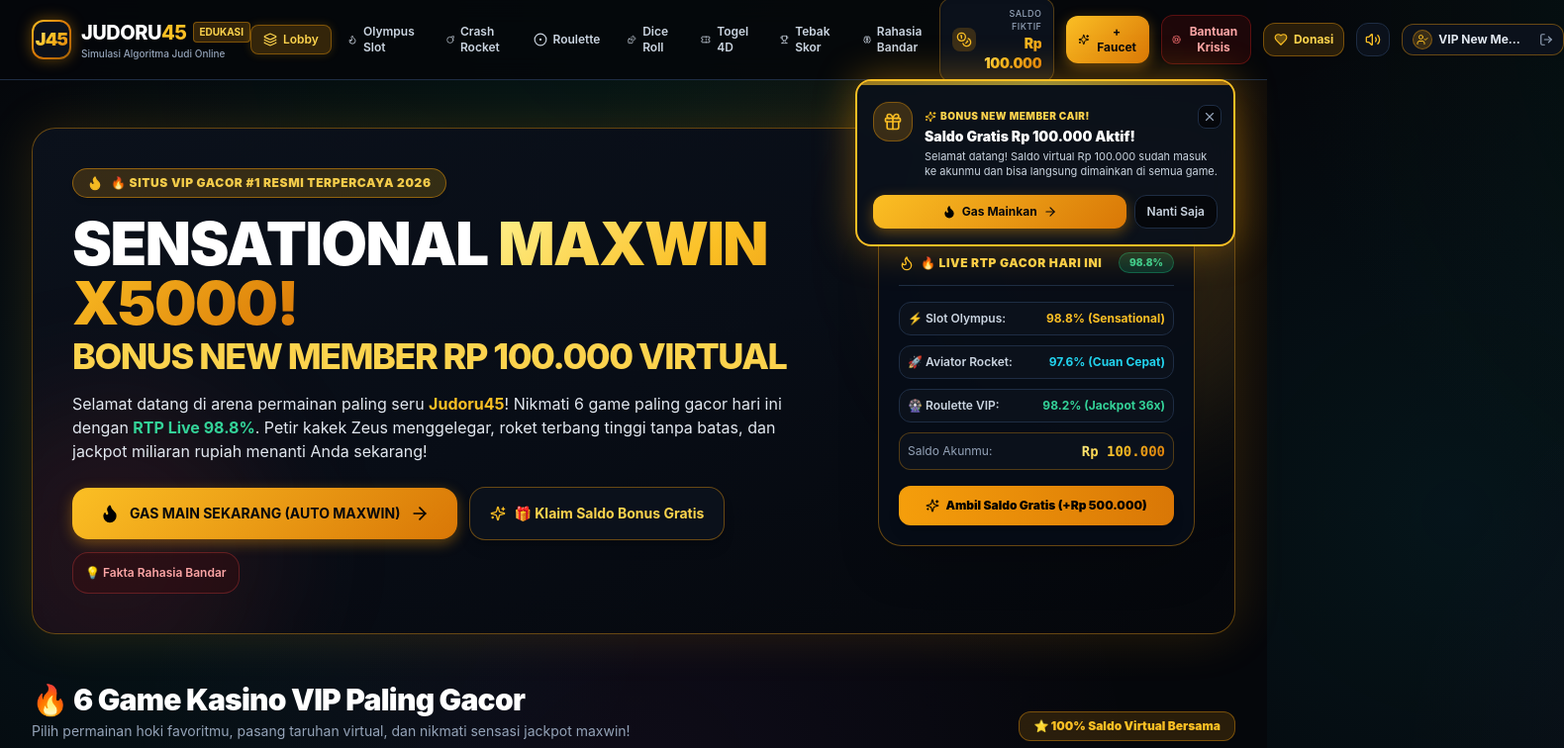
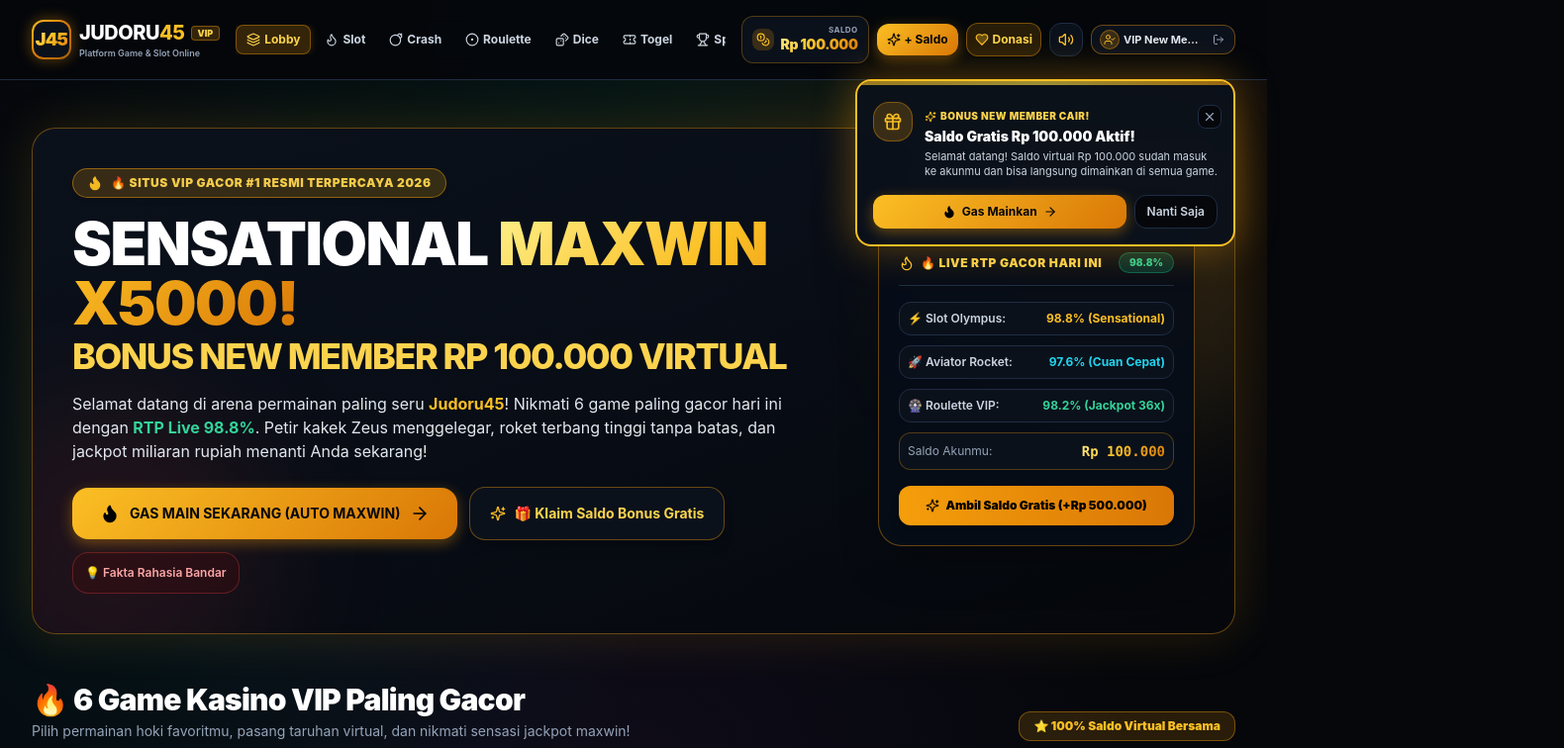
Before and after one commit to triwahyu45/Judoru45_Game, a Next.js app: page / in a window 1280 px wide. Shown: the top 756 px of the page at 99% size, 1580 px wide, since content can reach past the window. Built offline with nearby package versions, Linux system fonts and the light colour scheme.

Commit message:
fix: resolve navbar overflow on laptop screens and replace logo education badge with VIP

```diff
--- a/components/layout/Navbar.tsx
+++ b/components/layout/Navbar.tsx
@@ -86,53 +86,53 @@ export const Navbar: React.FC = () => {
 
   const navLinks = [
     { href: '/', label: 'Lobby', icon: Layers },
-    { href: '/slot', label: 'Olympus Slot', icon: Flame },
-    { href: '/crash', label: 'Crash Rocket', icon: Bomb },
+    { href: '/slot', label: 'Slot', icon: Flame },
+    { href: '/crash', label: 'Crash', icon: Bomb },
     { href: '/roulette', label: 'Roulette', icon: CircleDot },
-    { href: '/dice', label: 'Dice Roll', icon: Dices },
-    { href: '/togel', label: 'Togel 4D', icon: Ticket },
-    { href: '/sports', label: 'Tebak Skor', icon: Trophy },
-    { href: '/edukasi', label: 'Rahasia Bandar', icon: Brain },
+    { href: '/dice', label: 'Dice', icon: Dices },
+    { href: '/togel', label: 'Togel', icon: Ticket },
+    { href: '/sports', label: 'Sports', icon: Trophy },
+    { href: '/edukasi', label: 'Rahasia', icon: Brain },
   ];
 
   return (
     <>
-      <header className="sticky top-0 z-40 w-full border-b border-[#1E2D44] bg-[#05070B]/90 backdrop-blur-md transition-all">
-        <div className="max-w-7xl mx-auto px-4 sm:px-6 lg:px-8">
-          <div className="flex items-center justify-between h-16 sm:h-20">
+      <header className="sticky top-0 z-40 w-full border-b border-[#1E2D44] bg-[#05070B]/95 backdrop-blur-md transition-all">
+        <div className="max-w-7xl mx-auto px-3 sm:px-6 lg:px-8">
+          <div className="flex items-center justify-between h-16 sm:h-20 gap-2 sm:gap-4">
 
             {/* Brand Logo */}
-            <div className="flex items-center space-x-3">
+            <div className="flex items-center space-x-2 flex-shrink-0">
               <div
                 id="brand-logo"
                 onClick={handleLogoTap}
                 className="cursor-pointer select-none"
               >
-                <Link href="/" className="flex items-center space-x-2.5 group">
-                  <div className="w-10 h-10 rounded-xl bg-gradient-to-br from-amber-400 via-amber-600 to-yellow-700 p-0.5 shadow-[0_0_15px_rgba(245,158,11,0.4)] group-hover:scale-105 transition">
+                <Link href="/" className="flex items-center space-x-2 group">
+                  <div className="w-9 h-9 sm:w-10 sm:h-10 rounded-xl bg-gradient-to-br from-amber-400 via-amber-600 to-yellow-700 p-0.5 shadow-[0_0_15px_rgba(245,158,11,0.4)] group-hover:scale-105 transition flex-shrink-0">
                     <div className="w-full h-full bg-[#0B111B] rounded-[10px] flex items-center justify-center">
-                      <span className="font-black text-lg text-gold-gradient tracking-tighter">J45</span>
+                      <span className="font-black text-base sm:text-lg text-gold-gradient tracking-tighter">J45</span>
                     </div>
                   </div>
                   <div className="flex flex-col">
                     <div className="flex items-center space-x-1.5">
-                      <span className="font-extrabold text-lg sm:text-xl tracking-tight text-white group-hover:text-amber-400 transition">
+                      <span className="font-extrabold text-base sm:text-xl tracking-tight text-white group-hover:text-amber-400 transition">
                         JUDORU<span className="text-amber-400">45</span>
                       </span>
-                      <span className="px-1.5 py-0.5 rounded text-[10px] font-bold uppercase bg-amber-500/20 text-amber-300 border border-amber-500/40">
-                        Edukasi
+                      <span className="px-1.5 py-0.2 rounded text-[9px] font-black uppercase bg-amber-500/20 text-amber-300 border border-amber-500/40">
+                        VIP
                       </span>
                     </div>
-                    <span className="text-[10px] text-slate-400 font-medium hidden sm:inline-block">
-                      Simulasi Algoritma Judi Online
+                    <span className="text-[9px] text-slate-400 font-semibold hidden md:inline-block">
+                      Platform Game &amp; Slot Online
                     </span>
                   </div>
                 </Link>
               </div>
             </div>
 
-            {/* Desktop Navigation Links */}
-            <nav className="hidden lg:flex items-center space-x-1">
+            {/* Desktop Navigation Links (Compact & Centered) */}
+            <nav className="hidden xl:flex items-center space-x-1 flex-shrink-1 overflow-hidden">
               {navLinks.map((item) => {
                 const Icon = item.icon;
                 const isActive = pathname === item.href;
@@ -140,7 +140,7 @@ export const Navbar: React.FC = () => {
                   <Link
                     key={item.href}
                     href={item.href}
-                    className={`flex items-center space-x-1.5 px-3 py-1.5 rounded-lg text-xs font-semibold transition ${
+                    className={`flex items-center space-x-1 px-2.5 py-1.5 rounded-lg text-xs font-bold transition whitespace-nowrap ${
                       isActive
                         ? 'bg-amber-500/20 text-amber-300 border border-amber-500/40 shadow-[0_0_10px_rgba(245,158,11,0.2)]'
                         : 'text-slate-300 hover:text-white hover:bg-slate-800/60'
@@ -153,21 +153,21 @@ export const Navbar: React.FC = () => {
               })}
             </nav>
 
-            {/* Right Action Bar */}
-            <div className="flex items-center space-x-2 sm:space-x-3">
+            {/* Right Action Bar (Never Overflows) */}
+            <div className="flex items-center space-x-1.5 sm:space-x-2 flex-shrink-0">
 
               {/* Virtual Balance Display */}
               <div
                 onClick={() => setIsFaucetOpen(true)}
-                className="flex items-center space-x-2 px-3 py-1.5 sm:py-2 rounded-xl bg-[#0B111B] border border-amber-500/30 hover:border-amber-400/60 transition cursor-pointer shadow-inner group"
-                title="Klik untuk klaim faucet gratis"
+                className="flex items-center space-x-1.5 px-2.5 py-1.5 sm:py-2 rounded-xl bg-[#0B111B] border border-amber-500/30 hover:border-amber-400/60 transition cursor-pointer shadow-inner group flex-shrink-0"
+                title="Klik untuk klaim bonus saldo gratis"
               >
-                <div className="p-1 rounded-lg bg-amber-500/20 text-amber-400 group-hover:scale-110 transition">
-                  <Coins className="w-4 h-4" />
+                <div className="p-1 rounded-lg bg-amber-500/20 text-amber-400 group-hover:scale-110 transition flex-shrink-0">
+                  <Coins className="w-3.5 h-3.5" />
                 </div>
-                <div className="flex flex-col text-right">
-                  <span className="text-[9px] uppercase tracking-wider text-slate-400 font-medium">
-                    Saldo Fiktif
+                <div className="flex flex-col text-right leading-tight">
+                  <span className="text-[8px] uppercase tracking-wider text-slate-400 font-bold">
+                    Saldo
                   </span>
                   <span className="text-xs sm:text-sm font-black text-gold-gradient tracking-tight">
                     {formatIDR(balance)}
@@ -179,30 +179,19 @@ export const Navbar: React.FC = () => {
               <button
                 type="button"
                 onClick={() => setIsFaucetOpen(true)}
-                className="hidden sm:flex items-center space-x-1.5 px-3 py-2 rounded-xl btn-gold text-xs font-bold"
-                title="Isi Ulang Saldo Simulasi"
+                className="hidden sm:flex items-center space-x-1 px-2.5 py-1.5 sm:py-2 rounded-xl btn-gold text-xs font-black flex-shrink-0 shadow-md"
+                title="Klaim Modal Saldo Gratis"
               >
                 <Sparkles className="w-3.5 h-3.5 text-black" />
-                <span>+ Faucet</span>
-              </button>
-
-              {/* Crisis Helpline Trigger Button */}
-              <button
-                type="button"
-                onClick={() => setIsHelplineOpen(true)}
-                className="hidden md:flex items-center space-x-1.5 px-2.5 py-2 rounded-xl bg-red-950/40 hover:bg-red-900/60 border border-red-800/50 text-red-300 hover:text-red-100 text-xs font-bold transition shadow-sm"
-                title="Pusat Bantuan & Hotline Krisis 24 Jam"
-              >
-                <LifeBuoy className="w-3.5 h-3.5 text-red-400" />
-                <span>Bantuan Krisis</span>
+                <span>+ Saldo</span>
               </button>
 
               {/* Donation Trigger Button */}
               <button
                 type="button"
                 onClick={() => setIsDonationOpen(true)}
-                className="flex items-center space-x-1.5 px-2.5 py-2 rounded-xl bg-amber-500/15 hover:bg-amber-500/25 border border-amber-500/40 text-amber-300 hover:text-amber-100 text-xs font-bold transition shadow-sm"
-                title="Dukungan & Donasi Edukasi Anti-Judol"
+                className="flex items-center space-x-1 px-2 py-1.5 sm:py-2 rounded-xl bg-amber-500/15 hover:bg-amber-500/25 border border-amber-500/40 text-amber-300 hover:text-amber-100 text-xs font-bold transition shadow-sm flex-shrink-0"
+                title="Dukungan Apresiasi Donasi"
               >
                 <Heart className="w-3.5 h-3.5 text-amber-400 fill-amber-400/30" />
                 <span className="hidden sm:inline">Donasi</span>
@@ -212,7 +201,7 @@ export const Navbar: React.FC = () => {
               <button
                 type="button"
                 onClick={toggleAudio}
-                className={`p-2 rounded-xl border transition ${
+                className={`p-1.5 sm:p-2 rounded-xl border transition flex-shrink-0 ${
                   audioEnabled
                     ? 'bg-[#0B111B] border-[#1E2D44] text-amber-400 hover:border-amber-400/50'
                     : 'bg-red-950/30 border-red-900/50 text-red-400'
@@ -224,12 +213,12 @@ export const Navbar: React.FC = () => {
 
               {/* Dynamic User Profile / Login Button */}
               {isLoggedIn && currentUser ? (
-                <div className="flex items-center space-x-2 p-1 pl-2.5 pr-1.5 rounded-xl bg-[#0B111B] border border-amber-500/40 shadow-sm">
-                  <div className="flex items-center space-x-1.5">
-                    <div className="w-5 h-5 rounded-full bg-amber-500/20 border border-amber-500/40 flex items-center justify-center text-amber-400">
+                <div className="flex items-center space-x-1.5 p-1 pl-2 pr-1.5 rounded-xl bg-[#0B111B] border border-amber-500/40 shadow-sm flex-shrink-0">
+                  <div className="flex items-center space-x-1">
+                    <div className="w-5 h-5 rounded-full bg-amber-500/20 border border-amber-500/40 flex items-center justify-center text-amber-400 flex-shrink-0">
                       <UserCheck className="w-3 h-3" />
                     </div>
-                    <span className="text-xs font-bold text-slate-200 hidden sm:inline max-w-[90px] truncate">
+                    <span className="text-[11px] font-bold text-slate-200 hidden md:inline max-w-[80px] truncate">
                       {currentUser.name || currentUser.username}
                     </span>
                   </div>
@@ -239,18 +228,19 @@ export const Navbar: React.FC = () => {
                     className="p-1 rounded-lg hover:bg-red-950/60 text-slate-400 hover:text-red-400 transition"
                     title="Keluar Akun"
                   >
-                    <LogOut className="w-3.5 h-3.5" />
+                    <LogOut className="w-3 h-3" />
                   </button>
                 </div>
               ) : (
                 <button
                   type="button"
                   onClick={() => openAuthModal('login')}
-                  className="flex items-center space-x-1.5 px-3 py-2 rounded-xl bg-gradient-to-r from-amber-500 to-amber-600 hover:from-amber-400 hover:to-amber-500 text-black text-xs font-bold transition shadow-lg shadow-amber-500/20"
+                  className="flex items-center space-x-1 px-2.5 py-1.5 sm:py-2 rounded-xl bg-gradient-to-r from-amber-500 to-amber-600 hover:from-amber-400 hover:to-amber-500 text-black text-xs font-black transition shadow-lg shadow-amber-500/20 flex-shrink-0"
                   title="Wajib Masuk / Daftar Akun untuk Bermain"
                 >
                   <User className="w-3.5 h-3.5 text-black" />
-                  <span>Masuk / Daftar</span>
+                  <span className="hidden sm:inline">Masuk / Daftar</span>
+                  <span className="sm:hidden">Masuk</span>
                 </button>
               )}
 
@@ -258,9 +248,9 @@ export const Navbar: React.FC = () => {
               <button
                 type="button"
                 onClick={() => setIsMobileMenuOpen(!isMobileMenuOpen)}
-                className="lg:hidden p-2 rounded-xl bg-[#0B111B] border border-[#1E2D44] text-slate-300 hover:text-white"
+                className="xl:hidden p-1.5 sm:p-2 rounded-xl bg-[#0B111B] border border-[#1E2D44] text-slate-300 hover:text-white flex-shrink-0"
               >
-                {isMobileMenuOpen ? <X className="w-5 h-5" /> : <Menu className="w-5 h-5" />}
+                {isMobileMenuOpen ? <X className="w-4 h-4" /> : <Menu className="w-4 h-4" />}
               </button>
 
             </div>
```
